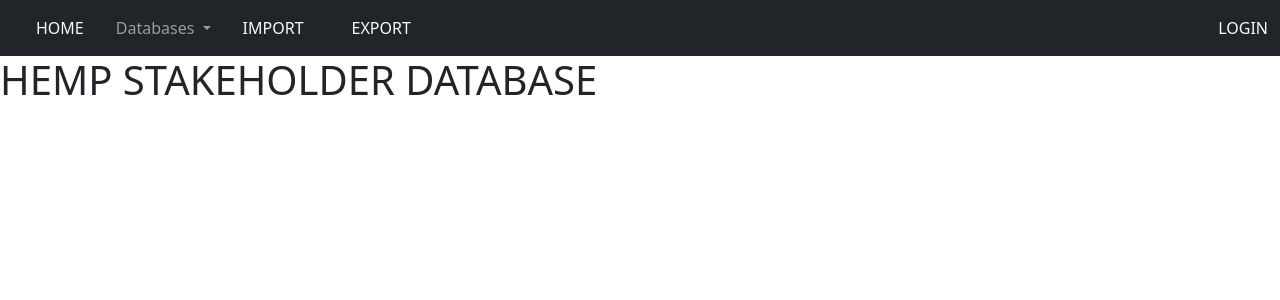
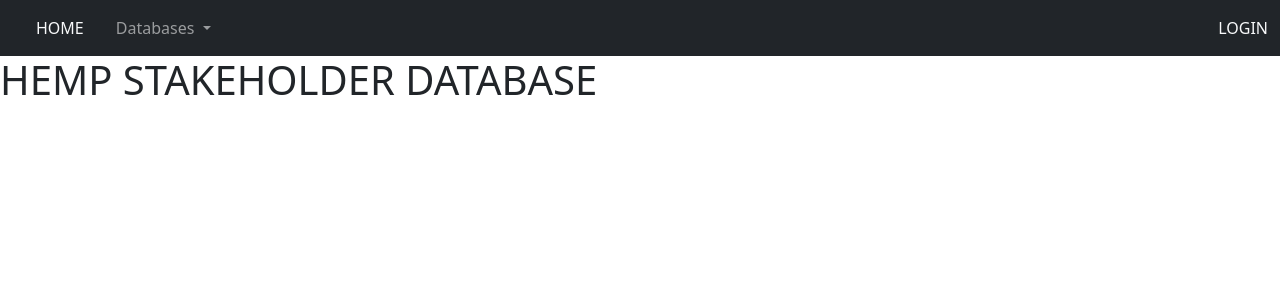
Before and after one commit to cmciosu/hemp-db, a Django app: page / in a window 1280 px wide. Shown: the top 300 px of the page. Run offline with Django 4.2, Linux system fonts and the light colour scheme; some libraries are stand-ins or nearby versions.

Commit message:
updated master.html

```diff
--- a/helloworld/templates/master.html
+++ b/helloworld/templates/master.html
@@ -19,19 +19,13 @@
           Databases
         </a>
         <div class="dropdown-menu" aria-labelledby="navbarDropdown">
-          <a class="dropdown-item" href="#">Database #1</a>
+          <a class="dropdown-item" href="/companies">Companies</a>
           <a class="dropdown-item" href="#">Database #2</a>
           <a class="dropdown-item" href="#">Database #3</a>
         </div>
       </li>
-      <li class="nav-item">
-        <a class="nav-link link-light px-4" href="#">IMPORT</a>
-      </li>
-      <li class="nav-item">
-        <a class="nav-link link-light px-4" href="#">EXPORT</a>
-      </li>
     </ul>
-    <a class="nav-link link-light" href="#">LOGIN</a>
+    <a class="nav-link link-light" href="user/login">LOGIN</a>
   </div>
 </nav>
 
```
